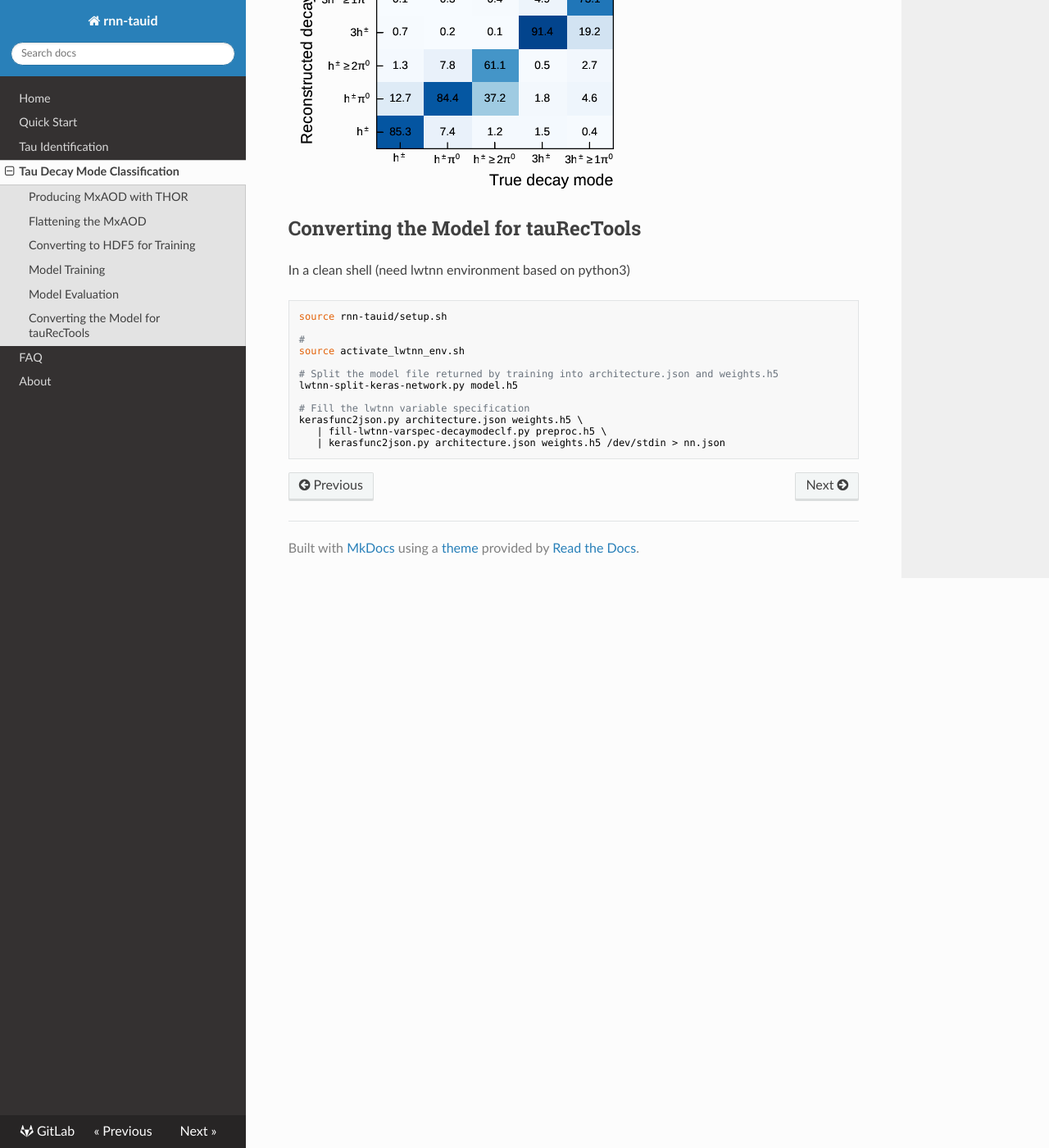
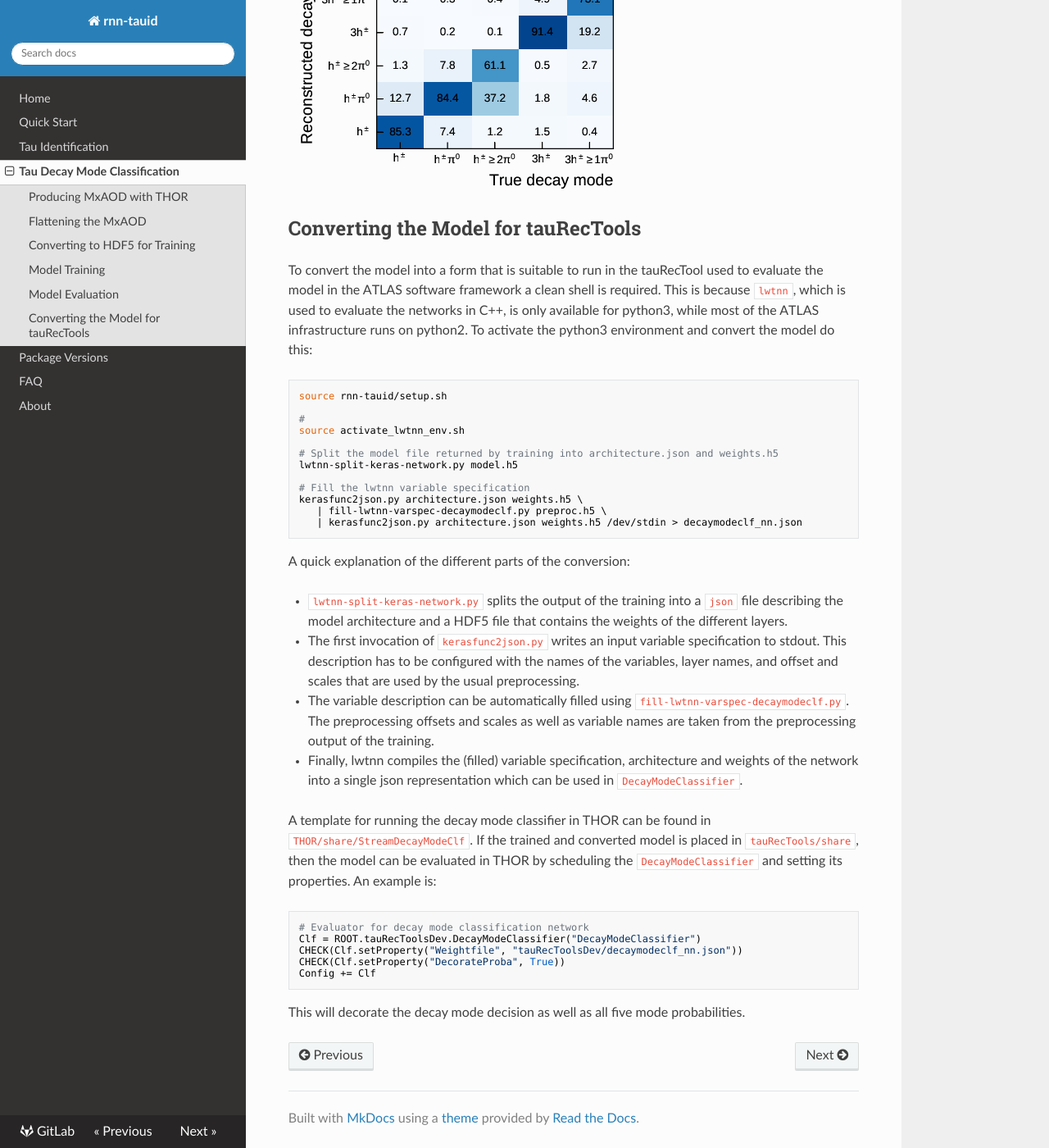
Before and after one commit to chrisdeutsch/rnn-tauid, an MkDocs documentation site: the page built from docs/decaymode-workflow.md, in a window 1280 px wide and 1400 px high, scrolled down 2474 px. Shown: the whole window at 82% size. Built offline with MkDocs 1.6.1, drawn with Linux system fonts in a browser that asks for light colours; nearby versions of some CDN libraries; old or Windows-style settings are respelled for this version of MkDocs.

Commit message:
Documentation on decay mode classification workflow + links in quick start

````diff
--- a/docs/decaymode-workflow.md
+++ b/docs/decaymode-workflow.md
@@ -132,7 +132,11 @@ An exemplary migration matrix is shown in the following:
 
 ## Converting the Model for tauRecTools
 
-In a clean shell (need lwtnn environment based on python3)
+To convert the model into a form that is suitable to run in the tauRecTool used
+to evaluate the model in the ATLAS software framework a clean shell is required.
+This is because `lwtnn`, which is used to evaluate the networks in C++, is only
+available for python3, while most of the ATLAS infrastructure runs on python2.
+To activate the python3 environment and convert the model do this:
 
 ```bash
 source rnn-tauid/setup.sh
@@ -146,5 +150,39 @@ lwtnn-split-keras-network.py model.h5
 # Fill the lwtnn variable specification
 kerasfunc2json.py architecture.json weights.h5 \
    | fill-lwtnn-varspec-decaymodeclf.py preproc.h5 \
-   | kerasfunc2json.py architecture.json weights.h5 /dev/stdin > nn.json
+   | kerasfunc2json.py architecture.json weights.h5 /dev/stdin > decaymodeclf_nn.json
 ```
+
+A quick explanation of the different parts of the conversion:
+
+- `lwtnn-split-keras-network.py` splits the output of the training into a
+  `json` file describing the model architecture and a HDF5 file that contains
+  the weights of the different layers.
+
+- The first invocation of `kerasfunc2json.py` writes an input variable
+  specification to stdout. This description has to be configured with the names
+  of the variables, layer names, and offset and scales that are used by the
+  usual preprocessing.
+
+- The variable description can be automatically filled using
+  `fill-lwtnn-varspec-decaymodeclf.py`. The preprocessing offsets and scales as
+  well as variable names are taken from the preprocessing output of the training.
+
+- Finally, lwtnn compiles the (filled) variable specification, architecture and
+  weights of the network into a single json representation which can be used in
+  `DecayModeClassifier`.
+
+A template for running the decay mode classifier in THOR can be found in
+`THOR/share/StreamDecayModeClf`. If the trained and converted model is placed in
+`tauRecTools/share`, then the model can be evaluated in THOR by scheduling the
+`DecayModeClassifier` and setting its properties. An example is:
+
+```python
+# Evaluator for decay mode classification network
+Clf = ROOT.tauRecToolsDev.DecayModeClassifier("DecayModeClassifier")
+CHECK(Clf.setProperty("Weightfile", "tauRecToolsDev/decaymodeclf_nn.json"))
+CHECK(Clf.setProperty("DecorateProba", True))
+Config += Clf
+```
+
+This will decorate the decay mode decision as well as all five mode probabilities.
--- a/mkdocs.yml
+++ b/mkdocs.yml
@@ -11,6 +11,7 @@ pages:
   - Quick Start: 'quick-start.md'
   - Tau Identification: 'tauid-workflow.md'
   - Tau Decay Mode Classification: 'decaymode-workflow.md'
+  - Package Versions: 'versions.md'
   - FAQ: 'faq.md'
   - About: 'about.md'
 
````
Also changed, not shown: docs/quick-start.md (+6 -0 lines), docs/versions.md (added, +1 -0 lines).
